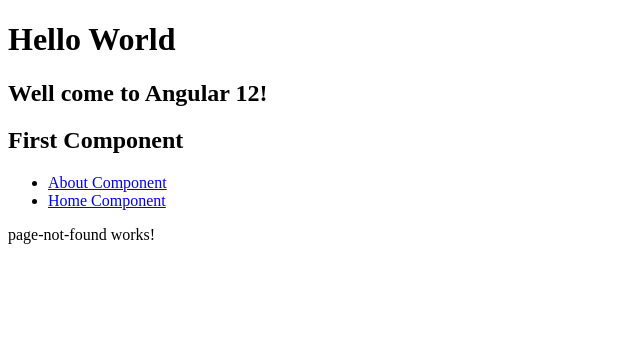
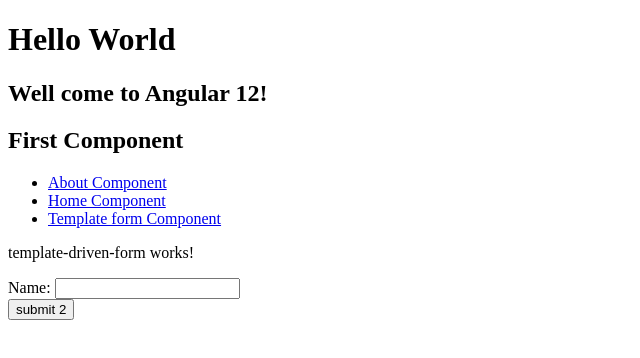
Before and after one commit to duclinhhuynh/Angular, an Angular app: page /templateform in a window 1280 px wide. Shown: the top 358 px of the page, without its empty margins (0-640 px from the left). Built offline with nearby package versions, Linux system fonts and the light colour scheme.

Commit message:
driven-form

```diff
--- a/src/app/Services/common.service.ts
+++ b/src/app/Services/common.service.ts
@@ -10,5 +10,7 @@
   public binhPhuong(n: number):number {
     return n * n;
   }
-
+  public submitData(data: any) :void {
+    console.log('Gui data len server',  data);
+  }
 }
--- a/src/app/app-routing.module.ts
+++ b/src/app/app-routing.module.ts
@@ -4,10 +4,12 @@
 import { AboutComponent } from './about/about.component';
 import { HomeComponent } from './home/home.component';
 import { PageNotFoundComponent } from './page-not-found/page-not-found.component';
+import { TemplateDrivenFormComponent } from './template-driven-form/template-driven-form.component';
 
 const routes: Routes = [
   { path: 'about', component: AboutComponent },
   { path: 'home', component: HomeComponent },
+  { path: 'templateform', component: TemplateDrivenFormComponent},
   // { path: '/', component: HomeComponent},
   { path: '**', component: PageNotFoundComponent },
 ];
--- a/src/app/app.component.html
+++ b/src/app/app.component.html
@@ -5,6 +5,8 @@
   <ul>
     <li><a routerLink="/about" routerLinkActive = "active">About Component</a></li>
     <li><a routerLink="/home" routerLinkActive = "active">Home Component</a></li>
+    <li><a routerLink="/templateform" routerLinkActive = "active">Template form Component</a></li>
+
   </ul>
 </nav>
 <router-outlet></router-outlet>
--- a/src/app/app.module.ts
+++ b/src/app/app.module.ts
@@ -9,6 +9,7 @@
 import { PageNotFoundComponent } from './page-not-found/page-not-found.component';
 import { AppRoutingModule } from './app-routing.module';
 import { HighLightDirective } from './Directives/high-light.directive';
+import { TemplateDrivenFormComponent } from './template-driven-form/template-driven-form.component';
 
 @NgModule({
   declarations: [
@@ -17,7 +18,8 @@
     AboutComponent,
     OnSalePipe,
     PageNotFoundComponent,
-    HighLightDirective
+    HighLightDirective,
+    TemplateDrivenFormComponent
   ],
   imports: [
     BrowserModule,
--- /dev/null
+++ b/src/app/template-driven-form/template-driven-form.component.html
@@ -0,0 +1,10 @@
+<p>template-driven-form works!</p>
+<form (ngSubmit) = "submitForm()">
+    Name:
+    <input type="text"
+    [(ngModel)] = "name"
+    [ngModelOptions] = "{ standalone: true}"/>
+    <br>
+    <!-- <button (click)="submitForm()">submit</button> -->
+    <button>submit 2</button>
+</form>
--- /dev/null
+++ b/src/app/template-driven-form/template-driven-form.component.ts
@@ -0,0 +1,22 @@
+import { Component, OnInit } from '@angular/core';
+import { CommonService } from '../Services/common.service';
+
+@Component({
+  selector: 'app-template-driven-form',
+  templateUrl: './template-driven-form.component.html',
+  styleUrls: ['./template-driven-form.component.scss']
+})
+export class TemplateDrivenFormComponent implements OnInit{
+  public name = '';
+  constructor(private common: CommonService) {
+
+  }
+  ngOnInit(): void {
+
+  }
+  public submitForm():void {
+    // console.log('submit form', this.name);
+    this.common.submitData({name: this.name});
+  }
+
+}
```
Also changed, not shown: src/app/template-driven-form/template-driven-form.component.scss (added), 1 other file (tests, documents, lock files or other folders).
